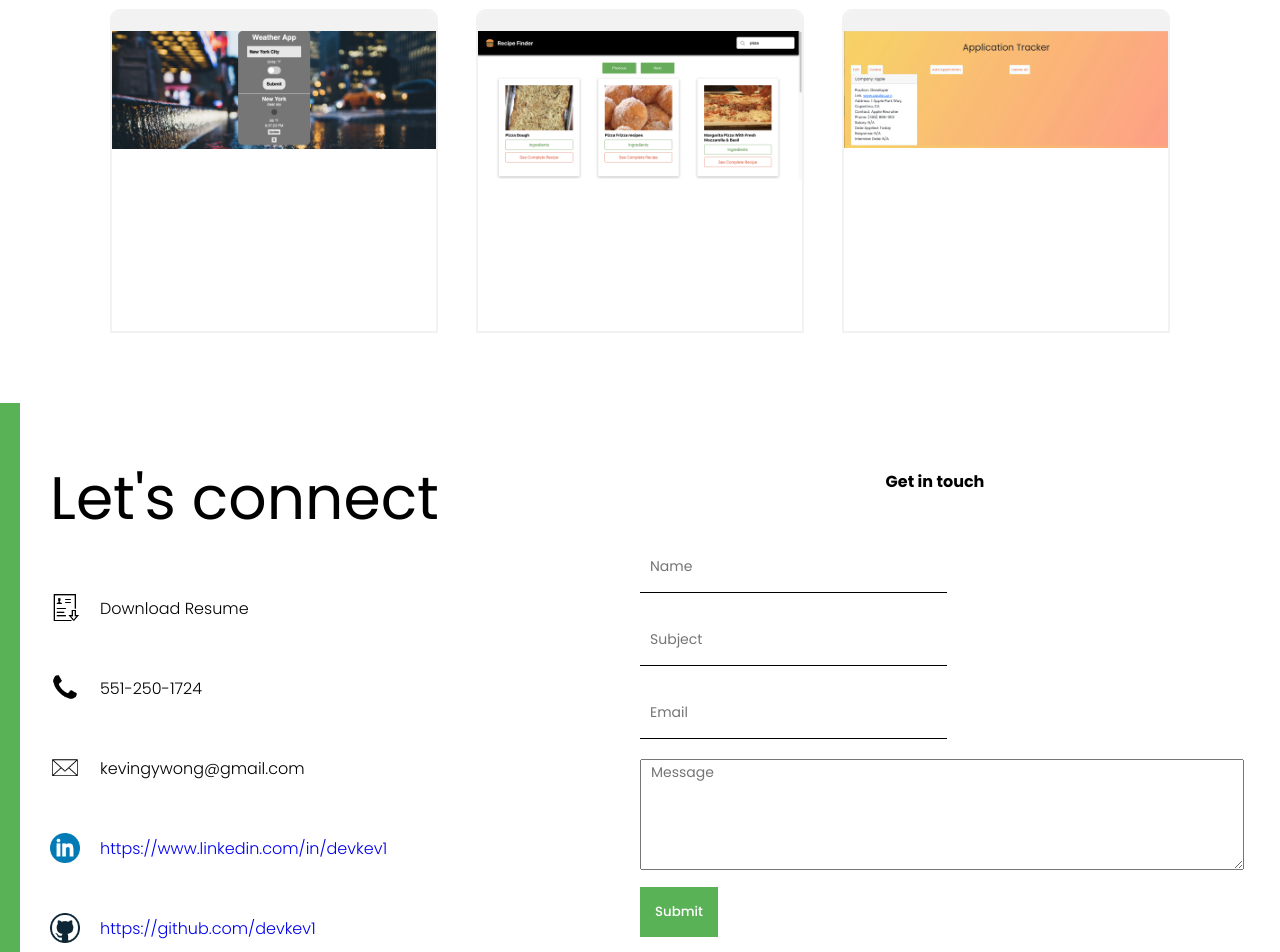
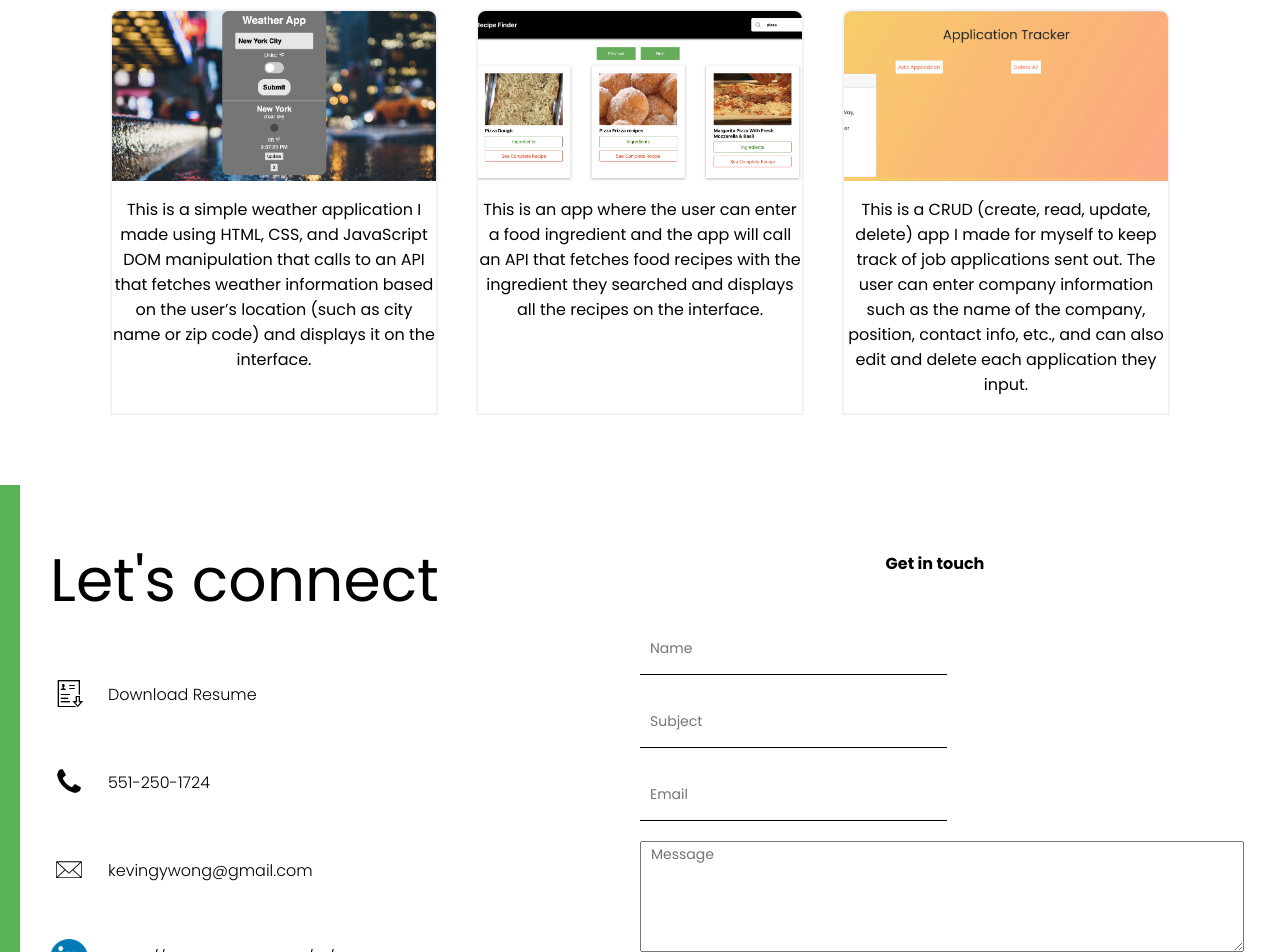
Before and after one commit to devkev1/react-portfolio-site, a React (Create React App) app: page / in a window 1280 px wide. Shown: the part 1848-2800 px from the top of the page. Built offline with nearby package versions, Linux system fonts and the light colour scheme.

Commit message:
debugged css

```diff
--- a/src/App.js
+++ b/src/App.js
@@ -12,7 +12,7 @@ function App() {
   const theme = useContext(ThemeContext);
   const darkMode = theme.state.darkMode;
   return (
-    <div className="App" style={{ backgroundColor: darkMode ? "#222" : "white", color: darkMode && "white"}}>
+    <div className="App" style={{ backgroundColor: darkMode ? "#222" : "white", color: darkMode ? "white" : "black" }}>
       <Toggle />
       <Intro />
       <About />
--- a/src/components/contact/Contact.js
+++ b/src/components/contact/Contact.js
@@ -4,12 +4,17 @@ import Phone from "../../img/phone.png";
 import Email from "../../img/email.png";
 import LinkedIn from "../../img/linkedin.png";
 import GitHub from "../../img/github.png";
-import { useRef, useState } from "react";
+import { useRef, useState, useContext } from "react";
 import emailjs from "@emailjs/browser";
+import { ThemeContext } from "../../context";
+import resume from "./Kevin Wong - Resume.pdf";
+
 
 const Contact = () => {
     const formRef = useRef();
     const [done, setDone] = useState(false);
+    const theme = useContext(ThemeContext);
+    const darkMode = theme.state.darkMode;
 
     const handleSubmit = (e) => {
         e.preventDefault();
@@ -28,28 +33,66 @@ const Contact = () => {
             <div className="c-wrapper">
                 <div className="c-left">
                     <div className="c-title">Let's connect</div>
-                    <div className="c-info">
+                    <div>
+
+
                         <div className="c-info-item">
-                            <img src={Resume} alt="" className="c-icon" /> Download Resume
+
+                            <a href={resume}
+                target="_blank"
+                rel="noreferrer" style={{ color: darkMode ? "white" : "black" }}>
+                     <div className="c-icon-container">
+                            <img src={Resume} alt="" className="c-icon" />
                         </div>
+                             Download Resume</a>
+                        </div>
+
+
+
+
+
                         <div className="c-info-item">
-                            <img src={Phone} alt="" className="c-icon" /> 551-250-1724
+                        <div className="c-icon-container">
+                        <img src={Phone} alt="" className="c-icon" />
+                            </div>
+                             551-250-1724
                         </div>
+
+
+
+
+
                         <div className="c-info-item">
-                            <img src={Email} alt="" className="c-icon" /> kevingywong@gmail.com
+                        <div className="c-icon-container">
+                        <img src={Email} alt="" className="c-icon" />
+                            </div>
+                            kevingywong@gmail.com
                         </div>
+
+
+
                         <div className="c-info-item">
                               <a href="https://www.linkedin.com/in/devkev1"
                 target="_blank"
                 rel="noreferrer"
-              >  <img src={LinkedIn} alt="" className="c-icon" /> https://www.linkedin.com/in/devkev1
+                style={{ color: darkMode ? "white" : "black" }}
+              >  <img src={LinkedIn} alt="" style={{ marginRight: 20, width: 38, height: 38 }} /> https://www.linkedin.com/in/devkev1
     </a>
                         </div>
+
+
+
                         <div className="c-info-item">
                         <a href="https://github.com/devkev1"
                 target="_blank"
                 rel="noreferrer"
-              >  <img src={GitHub} alt="" className="c-icon" /> https://github.com/devkev1
+                style={{ color: darkMode ? "white" : "black" }}
+              >
+                        <div className="c-icon-container">
+                        <img src={GitHub} alt="" className="c-icon" />
+
+                        </div>
+                         https://github.com/devkev1
     </a>
                         </div>
                     </div>
--- a/src/components/contact/contact.css
+++ b/src/components/contact/contact.css
@@ -40,13 +40,24 @@
     width: 70%;
 }
 
+
+.c-icon-container {
+    display: flex;
+    align-items: center;
+    justify-content: center;
+    background-color: white;
+    width: 38px;
+    height: 38px;
+    border-radius: 19px;
+    margin-right: 20px;
+}
+
 .c-icon {
     width: 30px;
     height: 30px;
-    margin-right: 20px;
 }
 
-a:link {
+a {
     display: flex;
     align-items: center;
     text-decoration: none;
--- a/src/components/intro/Intro.js
+++ b/src/components/intro/Intro.js
@@ -6,7 +6,7 @@ function Intro() {
   <div className="i">
     <div className="i-left">
       <div className="i-left-wrapper">
-        <h2 clasname="i-intro">Hello, My name is</h2>
+        <h2 className="i-intro">Hello, My name is</h2>
         <h1 className="i-name">Kevin Wong</h1>
         <div className="i-title">
           <div className="i-title-wrapper">
--- a/src/components/intro/intro.css
+++ b/src/components/intro/intro.css
@@ -16,7 +16,6 @@
 
 .i-left-wrapper {
     padding: 50px;
-    height: 50%;
     display: flex;
     flex-direction: column;
     justify-content: space-between;
@@ -37,25 +36,28 @@
 }
 
 .i-title-wrapper {
-    height: 100%;
-    animation: move 10s ease-in-out infinite alternate;
+    animation: move 20s ease-in-out infinite alternate;
 }
 
 @keyframes move {
-    25% {
+    20% {
         transform: translateY(-50px);
     }
 
-    50% {
+    40% {
         transform: translateY(-100px);
     }
 
-    75% {
+    60% {
         transform: translateY(-150px);
     }
 
+    80% {
+        transform: translateY(-200px);
+    }
+
     100% {
-        transform: translateY(-200px);
+        transform: translateY(-250px);
     }
 }
 
@@ -90,4 +92,14 @@
     .i-desc {
         display: none;
     }
+
+    .i-title-item {
+        display: flex;
+        justify-content: center;
+    }
+
+    .i-name {
+        margin-bottom: 9px;
+        margin-top: 0;
+    }
 }
--- a/src/components/project/Project.js
+++ b/src/components/project/Project.js
@@ -1,16 +1,13 @@
 import "./project.css";
 
-const Project = ({ img, link }) => {
+const Project = ({ img, link, description }) => {
     return (
         <div className="p">
-            <div className="p-browser">
-                <div className="p-circle"></div>
-                <div className="p-circle"></div>
-                <div className="p-circle"></div>
+            <a href={link} target="_blank" rel="noreferrer">
+            <div className="p-img" style={{ backgroundImage: `url(${img})` }}>
             </div>
-            <a href={link} target="_blank" rel="noreferrer">
-               <img src={img} alt="" className="p-img" />
             </a>
+            <p>{description}</p>
         </div>
     )
 }
--- a/src/components/project/project.css
+++ b/src/components/project/project.css
@@ -1,6 +1,5 @@
 .p {
     width: 30%;
-    height: 40vh;
     margin: 20px 10px;
     border: 2px solid rgb(243, 242, 242);
     border-radius: 10px 10px 0px 0px;
@@ -8,23 +7,11 @@
 
 }
 
-.p-browser {
-    height: 20px;
-    background-color: rgb(243, 242, 242);
-    display: flex;
-    align-items: center;
-}
-
-.p-circle {
-    width: 6px;
-    height: 6px;
-    margin: 3px;
-    border-radius: 50%;
-}
-
 .p-img {
+    height: 170px;
     width: 100%;
-    height: 66%;
+    background-size: cover;
+    background-position: center;
 }
 
 @media screen and (max-width: 480px) {
--- a/src/components/projects/Projects.js
+++ b/src/components/projects/Projects.js
@@ -8,12 +8,12 @@ const Projects = () => {
             <div className="pl-texts">
                 <h1 className="pl-title">Projects</h1>
                 <p className="pl-desc">
-                    Here are my current projects:
+                    Here are my current projects (Click on the image to see the project):
                 </p>
             </div>
             <div className="pl-list">
                 {projects.map((item) => (
-                     <Project key={item.id} img={item.img} link={item.link} />
+                     <Project key={item.id} img={item.img} link={item.link} description={item.p} />
                 ))}
             </div>
         </div>
--- a/src/components/toggle/toggle.css
+++ b/src/components/toggle/toggle.css
@@ -10,6 +10,7 @@
     display: flex;
     align-items: center;
     justify-content: space-around;
+    z-index: 99;
 }
 
 .t-icon {
--- a/src/data.js
+++ b/src/data.js
@@ -7,15 +7,18 @@ export const projects = [
         id: 1,
         img: WeatherApp,
         link: "https://devkev1.github.io/Weather-App/",
+        p: "This is a simple weather application I made using HTML, CSS, and JavaScript DOM manipulation that calls to an API that fetches weather information based on the user’s location (such as city name or zip code) and displays it on the interface."
     },
     {
         id: 2,
         img: RecipeFinder,
         link: "https://romantic-kare-aca670.netlify.app/",
+        p: "This is an app where the user can enter a food ingredient and the app will call an API that fetches food recipes with the ingredient they searched and displays all the recipes on the interface. "
     },
     {
         id: 3,
         img: AppTracker,
         link: "https://fancy-pastelito-31a01e.netlify.app/",
+        p: "This is a CRUD (create, read, update, delete) app I made for myself to keep track of job applications sent out. The user can enter company information such as the name of the company, position, contact info, etc., and can also edit and delete each application they input. "
     }
 ];
```
Also changed, not shown: 1 other file (tests, documents, lock files or other folders).
